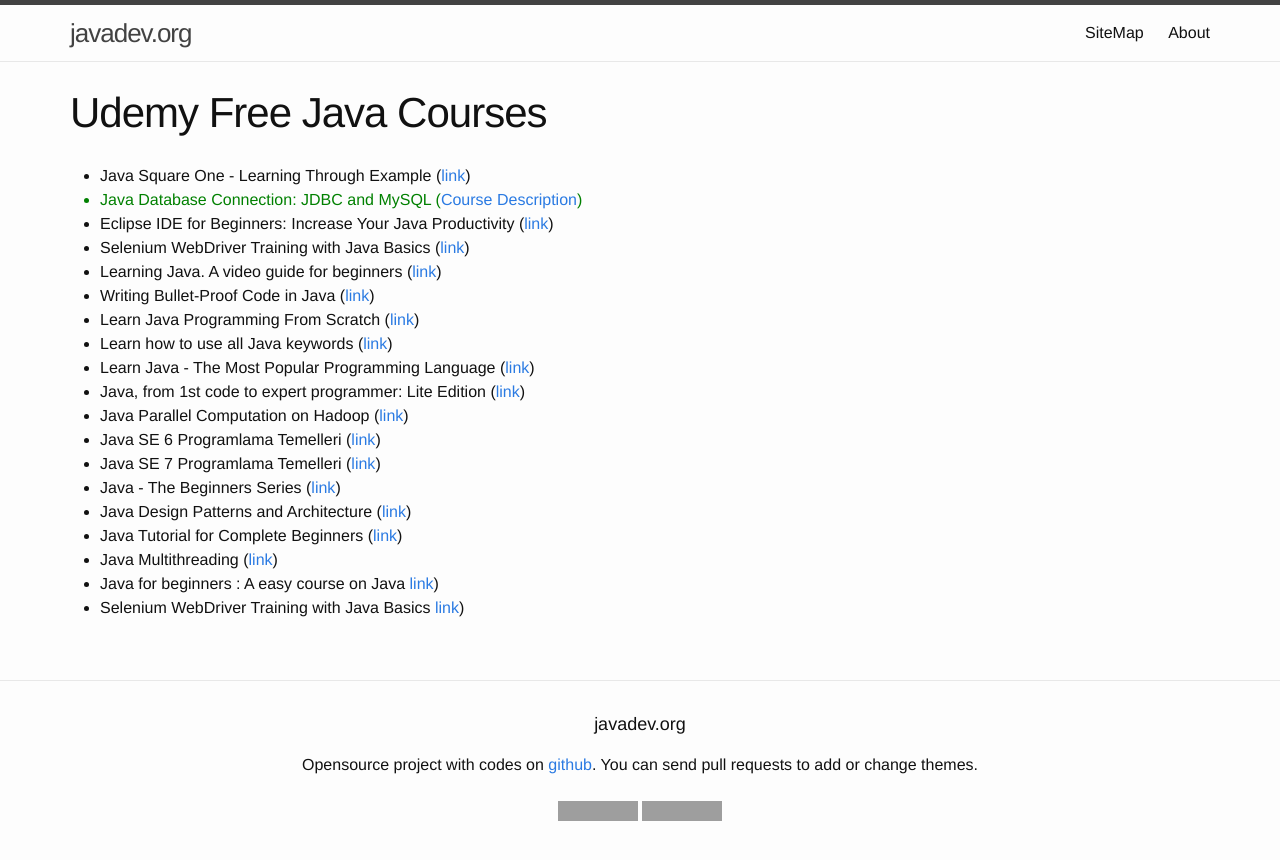
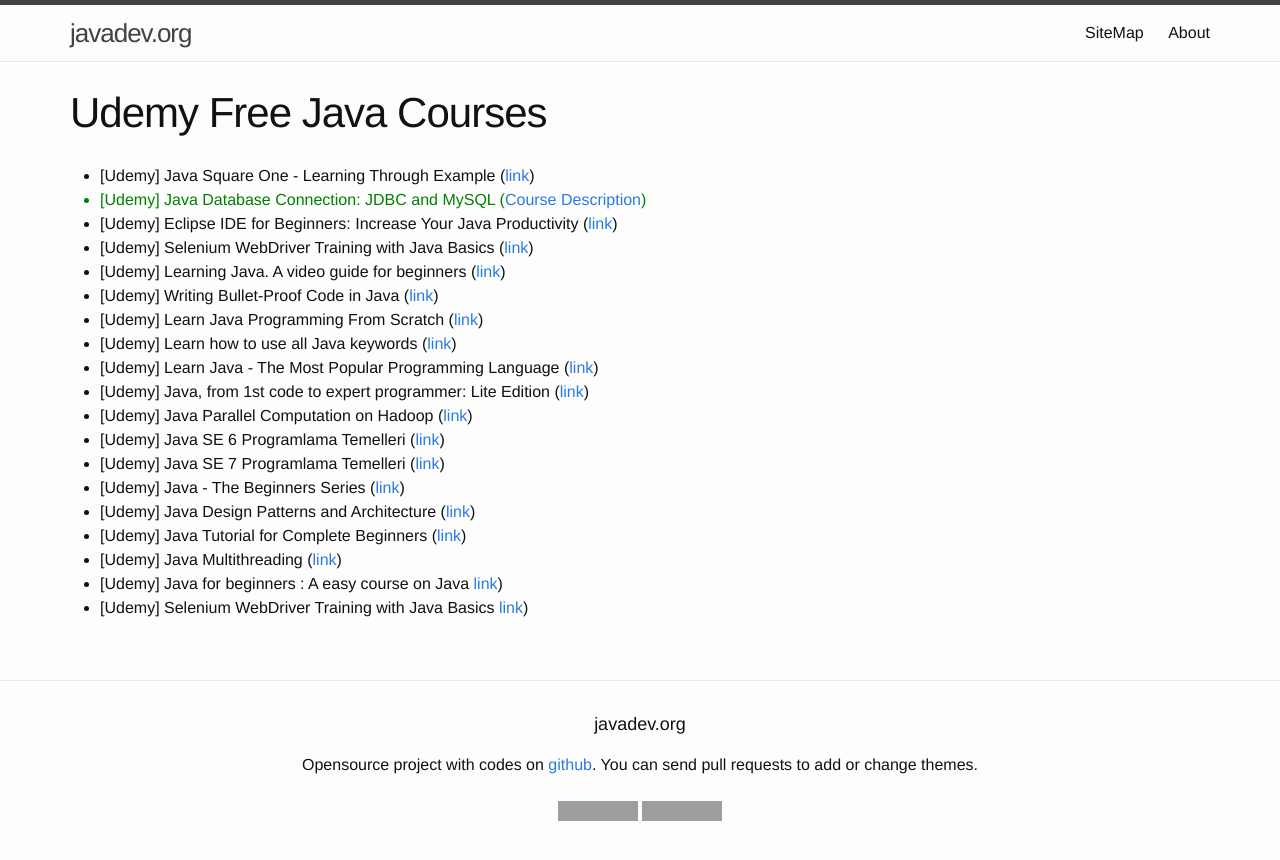
Before and after one commit to webmakaka/javadev.org, a Jekyll site: the page built from website/library/collections/video/free/udemy/index.md, in a window 1280 px wide. Shown: the top 860 px of the page. Built offline with Jekyll 4.4.1, drawn with Linux system fonts in a browser that asks for light colours; grey boxes are pictures that could not be loaded.

Commit message:
Update index.md

```diff
--- a/website/library/collections/video/free/udemy/index.md
+++ b/website/library/collections/video/free/udemy/index.md
@@ -6,23 +6,23 @@
 ---
 
 <ul>
-<li>Java Square One - Learning Through Example (<a href="https://www.udemy.com/java-square-one-a-concise-course-with-examples/">link</a>)</li>
-<li style="color:green">Java Database Connection: JDBC and MySQL  (<a href="https://www.udemy.com/how-to-connect-java-jdbc-to-mysql/">Course Description</a>)</li>
-<li>Eclipse IDE for Beginners: Increase Your Java Productivity (<a href="https://www.udemy.com/luv2code-eclipse-ide-for-beginners/">link</a>)</li>
-<li>Selenium WebDriver Training with Java Basics (<a href="https://www.udemy.com/selenium-training/">link</a>)</li>
-<li>Learning Java. A video guide for beginners (<a href="https://www.udemy.com/java-tutorial-video/">link</a>)</li>
-<li>Writing Bullet-Proof Code in Java (<a href="https://www.udemy.com/writing-bullet-proof-code-in-java/">link</a>)</li>
-<li>Learn Java Programming From Scratch (<a href="https://www.udemy.com/learn-java-programming-from-scratch/">link</a>)</li>
-<li>Learn how to use all Java keywords (<a href="https://www.udemy.com/learn-how-to-use-all-50-java-keywords/">link</a>)</li>
-<li>Learn Java - The Most Popular Programming Language  (<a href="https://www.udemy.com/learn-java-the-most-popular-programming-language/">link</a>)</li>
-<li>Java, from 1st code to expert programmer: Lite Edition (<a href="https://www.udemy.com/java-online-tutorials/">link</a>)</li>
-<li>Java Parallel Computation on Hadoop (<a href="https://www.udemy.com/java-parallel-computation-on-hadoop-in-4-hours/">link</a>)</li>
-<li>Java SE 6 Programlama Temelleri  (<a href="https://www.udemy.com/temel-java-egitim-dersleri/">link</a>)</li>
-<li>Java SE 7 Programlama Temelleri (<a href="https://www.udemy.com/java-se-standard-edition/">link</a>)</li>
-<li>Java - The Beginners Series (<a href="https://www.udemy.com/java-the-beginners-series/">link</a>)</li>
-<li>Java Design Patterns and Architecture (<a href="https://www.udemy.com/java-design-patterns-tutorial/">link</a>)</li>
-<li>Java Tutorial for Complete Beginners (<a href="https://www.udemy.com/java-tutorial/">link</a>)</li>
-<li>Java Multithreading  (<a href="https://www.udemy.com/java-multithreading/">link</a>)</li>
-<li>Java for beginners : A easy course on Java <a href="https://www.udemy.com/java-easy-tutorial/">link</a>)</li>
-<li>Selenium WebDriver Training with Java Basics <a href="https://www.udemy.com/selenium-training/">link</a>)</li>
+<li>[Udemy] Java Square One - Learning Through Example (<a href="https://www.udemy.com/java-square-one-a-concise-course-with-examples/">link</a>)</li>
+<li style="color:green">[Udemy] Java Database Connection: JDBC and MySQL  (<a href="https://www.udemy.com/how-to-connect-java-jdbc-to-mysql/">Course Description</a>)</li>
+<li>[Udemy] Eclipse IDE for Beginners: Increase Your Java Productivity (<a href="https://www.udemy.com/luv2code-eclipse-ide-for-beginners/">link</a>)</li>
+<li>[Udemy] Selenium WebDriver Training with Java Basics (<a href="https://www.udemy.com/selenium-training/">link</a>)</li>
+<li>[Udemy] Learning Java. A video guide for beginners (<a href="https://www.udemy.com/java-tutorial-video/">link</a>)</li>
+<li>[Udemy] Writing Bullet-Proof Code in Java (<a href="https://www.udemy.com/writing-bullet-proof-code-in-java/">link</a>)</li>
+<li>[Udemy] Learn Java Programming From Scratch (<a href="https://www.udemy.com/learn-java-programming-from-scratch/">link</a>)</li>
+<li>[Udemy] Learn how to use all Java keywords (<a href="https://www.udemy.com/learn-how-to-use-all-50-java-keywords/">link</a>)</li>
+<li>[Udemy] Learn Java - The Most Popular Programming Language  (<a href="https://www.udemy.com/learn-java-the-most-popular-programming-language/">link</a>)</li>
+<li>[Udemy] Java, from 1st code to expert programmer: Lite Edition (<a href="https://www.udemy.com/java-online-tutorials/">link</a>)</li>
+<li>[Udemy] Java Parallel Computation on Hadoop (<a href="https://www.udemy.com/java-parallel-computation-on-hadoop-in-4-hours/">link</a>)</li>
+<li>[Udemy] Java SE 6 Programlama Temelleri  (<a href="https://www.udemy.com/temel-java-egitim-dersleri/">link</a>)</li>
+<li>[Udemy] Java SE 7 Programlama Temelleri (<a href="https://www.udemy.com/java-se-standard-edition/">link</a>)</li>
+<li>[Udemy] Java - The Beginners Series (<a href="https://www.udemy.com/java-the-beginners-series/">link</a>)</li>
+<li>[Udemy] Java Design Patterns and Architecture (<a href="https://www.udemy.com/java-design-patterns-tutorial/">link</a>)</li>
+<li>[Udemy] Java Tutorial for Complete Beginners (<a href="https://www.udemy.com/java-tutorial/">link</a>)</li>
+<li>[Udemy] Java Multithreading  (<a href="https://www.udemy.com/java-multithreading/">link</a>)</li>
+<li>[Udemy] Java for beginners : A easy course on Java <a href="https://www.udemy.com/java-easy-tutorial/">link</a>)</li>
+<li>[Udemy] Selenium WebDriver Training with Java Basics <a href="https://www.udemy.com/selenium-training/">link</a>)</li>
 </ul>
```
